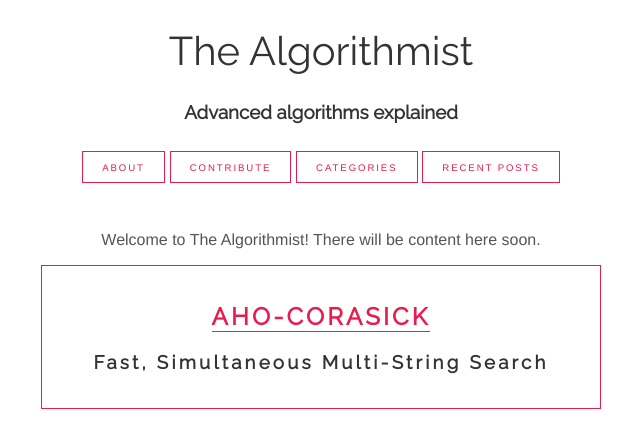
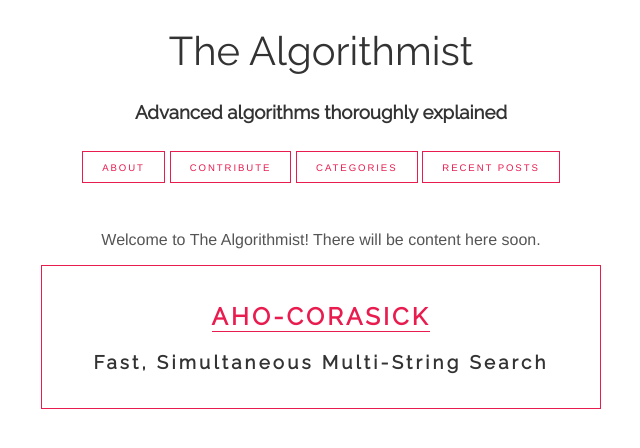
Before and after one commit to algorithmist/algorithmist.github.io, a plain HTML site: page index.html in a window 1280 px wide. Shown: the whole page, without its empty margins (319-959 px from the left). Drawn offline with nearby package versions, Linux system fonts and the light colour scheme.

Commit message:
"thoroughly explained"

```diff
--- a/index.html
+++ b/index.html
@@ -22,7 +22,7 @@
   <body>
     <header>
       <h1>The Algorithmist</h1>
-      <h3>Advanced algorithms explained</h3>
+      <h3>Advanced algorithms thoroughly explained</h3>
       <nav>
         <a href="/about">about</a>
         <a href="/contribute">contribute</a>
```
